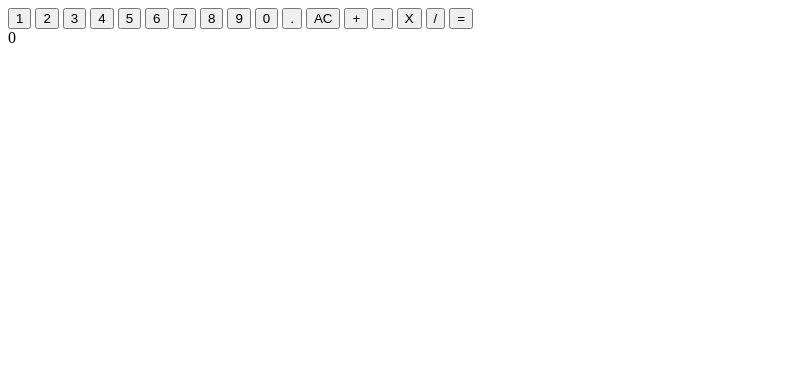
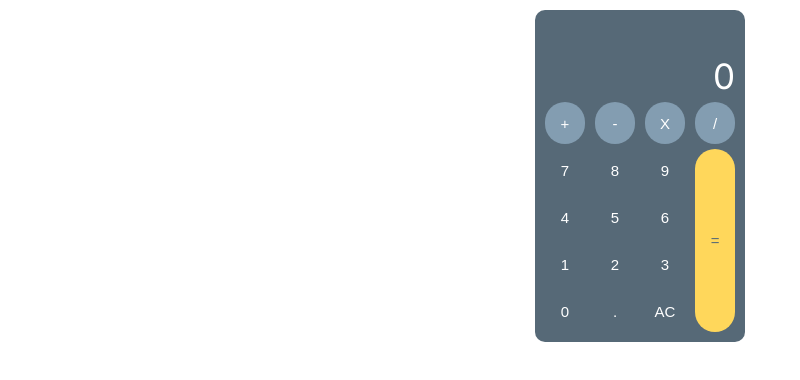
Before and after one commit to sofigandulfo/calculadora, a website with bundled scripts: page index.html in a window 1280 px wide. Shown: the whole page, without its empty margins (0-800 px from the left). Built offline with nearby package versions, Linux system fonts and the light colour scheme.

Commit message:
Estilos CSS, manejo de errores simple, manejo de eventos con teclado(num, operacion, borrar, decimal, igual)

```diff
--- a/Operador.js
+++ /dev/null
@@ -1,41 +0,0 @@
-import Display from "./Display.js";
-
-class Operador {
-    //Propiedades
-    constructor(pantalla){
-        this.display = new Display(pantalla);
-        this.resultadoCalculado = 0;
-    }
-
-    //Metodos
-    sumar(numeroAnterior, numeroActual){
-        console.log('SUMA');
-        this.resultadoCalculado = parseFloat(numeroAnterior) + parseFloat(numeroActual);
-    }
-
-    restar(numeroAnterior, numeroActual){
-        console.log('RESTA');
-        this.resultadoCalculado = numeroAnterior - numeroActual;
-
-    }
-
-    multiplicar(numeroAnterior, numeroActual){
-        console.log('MULTIPLICACION');
-        this.resultadoCalculado = numeroAnterior * numeroActual;
-
-    }
-
-    dividir(numeroAnterior, numeroActual){
-        console.log('DIVISION');
-        this.resultadoCalculado = numeroAnterior / numeroActual;
-
-    }
-
-
-        obtenerResultado() {
-                this.display.mostrarResultado(this.resultadoCalculado);
-
-    }
-}
-
-export default Operador;
--- a/index.html
+++ b/index.html
@@ -6,7 +6,6 @@
     <meta name="viewport" content="width=device-width, initial-scale=1.0">
     <title>Calculadora</title>
     <link rel="stylesheet" href="style.css">
-    <script src="Operador.js" type="module"></script>
     <script src="Display.js" type="module"></script>
 
 
@@ -15,26 +14,28 @@
 
 <body>
     <div class="calculadora">
-        <div class="keys">
-            <button class="num">1</button>
-            <button class="num">2</button>
-            <button class="num">3</button>
-            <button class="num">4</button>
-            <button class="num">5</button>
-            <button class="num">6</button>
-            <button class="num">7</button>
-            <button class="num">8</button>
-            <button class="num">9</button>
-            <button class="num">0</button>
-            <button class="decimal">.</button>
-            <button class="borrar">AC</button>
-            <button class="operador">+</button>
-            <button class="operador">-</button>
-            <button class="operador">X</button>
-            <button class="operador">/</button>
-            <button class="igual"> = </button>
-        </div>
-        <div class="display" id="display">0</div>
+
+            <button class="num div1">1</button>
+            <button class="num div2">2</button>
+            <button class="num div3">3</button>
+            <button class="num div4">4</button>
+            <button class="num div5">5</button>
+            <button class="num div6">6</button>
+            <button class="num div7">7</button>
+            <button class="num div8">8</button>
+            <button class="num div9">9</button>
+            <button class="num div10">0</button>
+            <button class="decimal div11">.</button>
+            <button class="borrar div12">AC</button>
+            <button class="operador div13" id="suma">+</button>
+            <button class="operador div14" id="resta">-</button>
+            <button class="operador div15" id="multiplicacion">X</button>
+            <button class="operador div16" id="division">/</button>
+            <button class="igual div17"> = </button>
+
+            <div class="display div18" id="display">0</div>
+
+
     </div>
     <script src="https://cdnjs.cloudflare.com/ajax/libs/mathjs/11.11.0/math.js" integrity="sha512-JLWfLWde2M173Tt7ju+tBz8OSzcfpCmkwK75AE2ErZYBWxN9143UWlIoHq8KrfBusmLu34d6SmHu3JwJHbufnw==" crossorigin="anonymous" referrerpolicy="no-referrer"></script>
     <script src="main.js" type="module"></script>
--- a/main.js
+++ b/main.js
@@ -1,27 +1,17 @@
-
 import Display from "./Display.js";
-
-
-
-
 
 const keys = document.querySelectorAll('button');
 const pantalla = document.getElementById('display');
 
 const display = new Display(pantalla);
 
-
 let numeroAnterior = '';
 let numeroActual = '';
 let operadorActivo = '';
 
-
-
 function removeActiveClass(key) {
     keys.forEach((key) => key.classList.remove('active'));
 }
-
-
 
 keys.forEach((key) => key.addEventListener('click', () => {
     const contenido = key.textContent;
@@ -80,7 +70,6 @@ keys.forEach((key) => key.addEventListener('click', () => {
 
         // }
 
-
     }
 
     // <-- DECIMAL -->
@@ -111,7 +100,11 @@ keys.forEach((key) => key.addEventListener('click', () => {
         console.log('numero Actual: ' + numeroActual);
         let resultado = 0;
         console.log(operadorActivo);
-        if (display.numeroAnterior && numeroActual && operadorActivo) {
+        try {   // Manejo de errores, acá si falta alguno de estos datos para realizar la operación
+            if (!display.numeroAnterior || !numeroActual || !operadorActivo) {
+                throw new Error('Faltan datos para la operación');
+            }
+            // Operaciones matemáticas
             switch (operadorActivo) {
                 case '+':
                     resultado = parseFloat(display.numeroAnterior) + parseFloat(numeroActual);
@@ -125,13 +118,24 @@ keys.forEach((key) => key.addEventListener('click', () => {
                     resultado = parseFloat(display.numeroAnterior) * parseFloat(numeroActual);
                     pantalla.textContent = resultado;
                     break;
-                case '/':
+                case '/': // Manejo de errores, para que no se pueda dividir por 0
+                    if (parseFloat(numeroActual) === 0) {
+                        throw new Error('No se puede dividir por 0')
+                    }
                     resultado = parseFloat(display.numeroAnterior) / parseFloat(numeroActual);
                     pantalla.textContent = resultado;
                     break;
+
+                default:
+                    throw new Error('Operador no válido')
             }
-
-
+            numeroAnterior = resultado;
+            numeroActual = '';
+            operadorActivo = removeActiveClass();
+            // Dice cuál es el error
+        } catch (error) {
+            pantalla.textContent = 'Error: ' + error.message;
+        }
     }
     // {
     //numeroActual = pantalla.textContent;
@@ -169,8 +173,47 @@ keys.forEach((key) => key.addEventListener('click', () => {
     //         break;
     // }
 
+}))
+
+document.addEventListener('keydown', (event) => {
+    const teclaPresionada = event.key
+    const teclaCodigo = event.code;
+    const teclasNumericas = ['1', '2', '3', '4', '5', '6', '7', '8', '9', '0', '.']
 
 
 
+    if (teclaCodigo === 'NumpadAdd' || teclaPresionada === '+') {
+        //Si la tecla presionada es el +, simulamos el clic en el boton (+)
+        const sumaButton = document.getElementById('suma')
+        sumaButton.click();
     }
-}));
+    else if (teclaCodigo === 'NumpadSubtact' || teclaPresionada === '-') {
+        //Si la tecla presionada es el -, simulamos el clic en el boton (-)
+        const restaButton = document.getElementById('resta')
+        restaButton.click();
+    }
+    else if (teclaCodigo === 'NumpadMultiply' || teclaPresionada === '*') {
+        //Si la tecla presionada es el *, simulamos el clic en el boton (*)
+        const mulplicarButton = document.getElementById('multiplicacion')
+        mulplicarButton.click()
+    }
+    else if (teclaCodigo === 'NumpadDivide' || teclaPresionada === '/') {
+        //Si la tecla presionada es el /, simulamos el clic en el boton (/)
+        const dividirButton = document.getElementById('division')
+        dividirButton.click()
+    }
+    else if (teclasNumericas.includes(teclaPresionada) || event.code === 'NumpadDecimal') {
+        // Si la tecla presionada es un número o un punto decimal, lo agregamos a la pantalla.
+        display.mostrar(teclaPresionada);
+    }
+    else if (teclaPresionada === 'Enter' || teclaPresionada === '=') {
+        // Si se presiona Enter o el signo igual, simula un clic en el botón de igual (=).
+        const igualButton = document.querySelector('.igual');
+        igualButton.click();
+    }
+    else if (teclaPresionada === 'Backspace') {
+        // Si se presiona la tecla de retroceso (Backspace), simula un clic en el botón de borrar (borrar).
+        const borrarButton = document.querySelector('.borrar');
+        borrarButton.click();
+    }
+})
--- a/style.css
+++ b/style.css
@@ -1,10 +1,30 @@
-/* .calculadora {
+@import url('https://fonts.googleapis.com/css2?family=Inter&display=swap');
+
+ body{
+    margin: 0;
+    padding: 0;
+    box-sizing: border-box;
+    display: flex;
+    justify-content: center;
+    font-family: Inter;
+    font-style: normal;
+    font-weight: 400;
+    line-height: normal;
+ }
+
+
+ .calculadora {
     display: grid;
     grid-template-columns: repeat(4, 1fr);
     grid-template-rows: repeat(6, 1fr);
-    grid-column-gap: 0px;
-    grid-row-gap: 0px;
-    }
+    grid-column-gap: 10px;
+    grid-row-gap: 5px;
+    background-color: #566977;
+    border-radius: 10px;
+    padding: 10px;
+    padding-top: 45px;
+    margin: 10px;
+}
 
     .div1 { grid-area: 5 / 1 / 6 / 2; }
     .div2 { grid-area: 5 / 2 / 6 / 3; }
@@ -23,8 +43,40 @@
     .div15 { grid-area: 2 / 3 / 3 / 4; }
     .div16 { grid-area: 2 / 4 / 3 / 5; }
     .div17 { grid-area: 3 / 4 / 7 / 5; }
-    .div18 { grid-area: 1 / 1 / 2 / 5; } */
+    .div18 { grid-area: 1 / 1 / 2 / 5; }
 
 .active{
     background-color: red;
 }
+
+.operador{
+    background-color: #839DB1;
+    color: white;
+    border: none;
+    border-radius: 50px;
+    padding: 10px 15px;
+    font-size: 15px;
+}
+
+.num, .decimal, .borrar {
+    background-color: transparent;
+    color: white;
+    border: none;
+    font-size: 15px;
+}
+
+.igual {
+    background-color: #FFD75B;
+    color: #566977;
+    border: none;
+    font-size: 15px;
+    border-radius: 100px;
+}
+
+.display{
+    color: white;
+    display: flex;
+    flex-direction: column;
+    align-items: flex-end;
+    font-size: 35px;
+}
```
Also changed, not shown: index.js (deleted, +0 -64 lines). Lines whose indentation alone changed are shown as unchanged.
